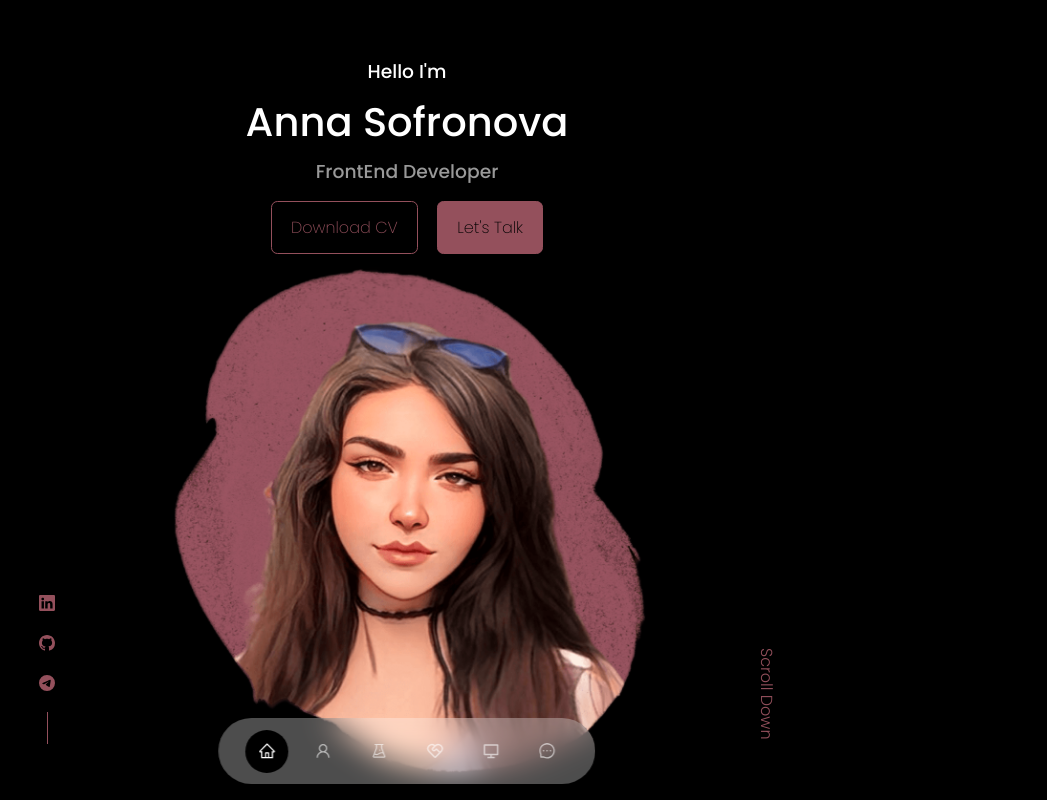
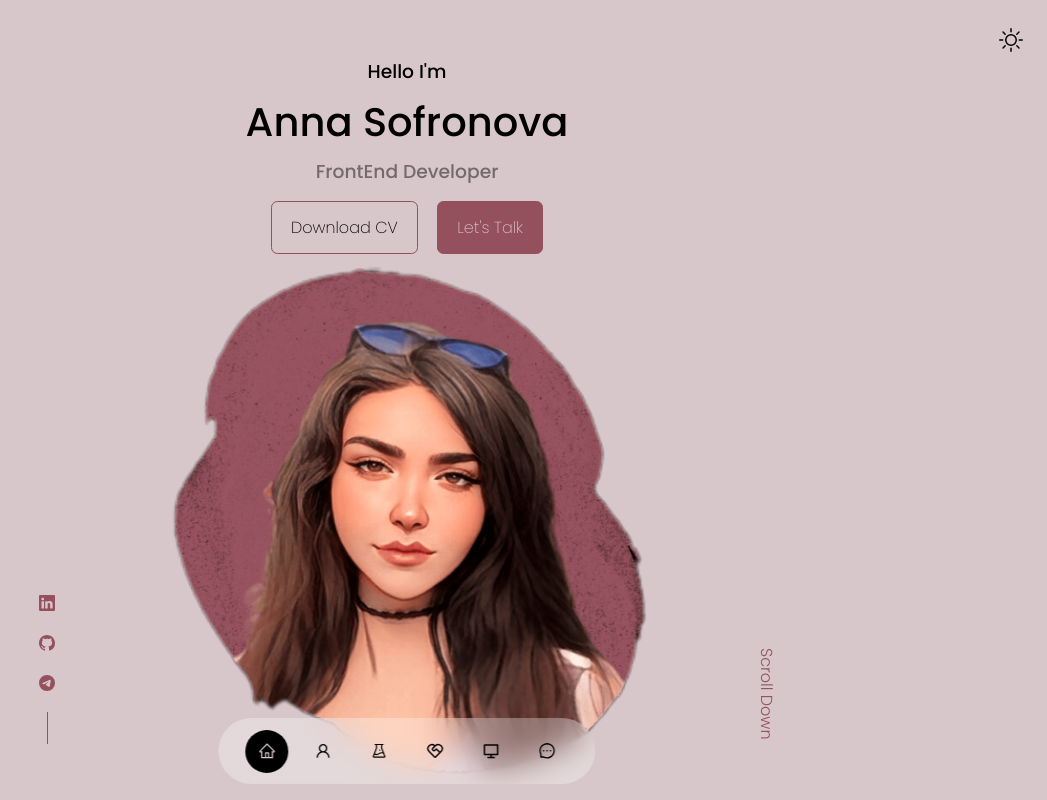
Before and after one commit to zakarialaoui10/anna-sofronova-portfolio, a React (Create React App) app: page / in a window 1280 px wide. Shown: the top 800 px of the page, without its empty margins (233-1280 px from the left). Built offline with nearby package versions, Linux system fonts and the light colour scheme.

Commit message:
Dark / Light mode

```diff
--- a/src/components/About/About.module.scss
+++ b/src/components/About/About.module.scss
@@ -26,6 +26,7 @@
         align-self: start;
         a {
           margin: 1rem auto 0 auto;
+          color: white;
         }
       }
     }
--- a/src/components/Contact/Contact.module.scss
+++ b/src/components/Contact/Contact.module.scss
@@ -25,7 +25,7 @@
           font-size: 1.1rem;
         }
         a {
-          color: var(--color-white);
+          color: var(--color-text);
         }
       }
 
--- a/src/components/Contact/ContactForm/ContactForm.module.scss
+++ b/src/components/Contact/ContactForm/ContactForm.module.scss
@@ -14,7 +14,7 @@ form {
     margin: 1rem auto;
     button {
       padding: 0.5rem 2rem;
-      color: var(--color-white);
+      color: white;
       font-weight: 200;
     }
   }
--- a/src/components/Education/Courses/Courses.module.scss
+++ b/src/components/Education/Courses/Courses.module.scss
@@ -45,7 +45,7 @@
       &:hover {
         span {
           background-color: rgba(0, 0, 0, 0.6);
-          color: var(--color-white);
+          color: white;
           transition: var(--transition);
         }
       }
--- a/src/components/Header/Header.module.scss
+++ b/src/components/Header/Header.module.scss
@@ -1,4 +1,5 @@
 .header {
+  position: relative;
   .container {
     text-align: center;
     position: relative;
@@ -32,6 +33,19 @@
       }
     }
   }
+  .switch {
+    position: absolute;
+    right: 1.5rem;
+    top: 1.5rem;
+    font-size: 1.5rem;
+    color: var(--color-text);
+    cursor: pointer;
+    transition: var(--transition);
+    &:hover {
+      color: var(--color-primary-variant);
+      transform: rotate(20deg) scale(1.02);
+    }
+  }
 }
 
 // ========== Media Queries ==========
@@ -62,5 +76,11 @@
         }
       }
     }
+    .switch {
+      &:hover {
+        color: var(--color-text);
+        transform: none;
+      }
+    }
   }
 }
--- a/src/components/Header/Header.tsx
+++ b/src/components/Header/Header.tsx
@@ -4,8 +4,11 @@ import styles from "./Header.module.scss";
 import MyPhoto from "../../assets/img-home.png";
 import Socials from "./Socials/Socials";
 import CTA from "./CTA/CTA";
+import { useTheme } from "../../hooks/useTheme";
+import { BsMoon, BsSun } from "react-icons/bs";
 
 const Header = () => {
+  const { theme, setTheme } = useTheme();
   return (
     <header className={styles.header} id={"home"}>
       <div className={cn("container", styles.container)}>
@@ -27,6 +30,12 @@ const Header = () => {
           </div>
         </div>
       </div>
+      <div
+        className={styles.switch}
+        onClick={() => setTheme(theme === "light" ? "dark" : "light")}
+      >
+        {theme === "light" ? <BsSun /> : <BsMoon />}
+      </div>
     </header>
   );
 };
--- a/src/components/Navigation/Navigation.module.scss
+++ b/src/components/Navigation/Navigation.module.scss
@@ -15,15 +15,15 @@
     background: transparent;
     padding: 0.8rem;
     display: flex;
-    color: var(--color-light);
+    color: var(--color-text);
     font-size: 1.1rem;
     border-radius: 50%;
     &:hover {
       background-color: var(--color-primary-opacity);
     }
     &.active {
-      background: var(--color-bg);
-      color: var(--color-white);
+      background: var(--color-text);
+      color: var(--color-bg);
     }
   }
 }
--- a/src/components/Portfolio/PortfolioItem/PortfolioItem.module.scss
+++ b/src/components/Portfolio/PortfolioItem/PortfolioItem.module.scss
@@ -7,10 +7,12 @@
     overflow: hidden;
     min-width: 33%;
     min-height: 20%;
+
     img {
       border-radius: 3px;
       width: 100%;
       height: 100%;
+      border: 1px solid black;
       &:hover {
         transform: scale(1.015);
         transition: var(--transition);
@@ -31,7 +33,7 @@
       padding: 0.2rem;
       font-weight: 300;
       &:hover {
-        color: var(--color-white);
+        color: var(--color-text);
         transition: var(--transition);
       }
     }
--- a/src/components/Skills/Skills.module.scss
+++ b/src/components/Skills/Skills.module.scss
@@ -14,7 +14,7 @@
         h3 {
           text-align: center;
           font-weight: 300;
-          background: var(--color-white);
+          background: white;
           border: 1px solid var(--color-primary-opacity);
           color: var(--color-primary);
           padding: 0.2rem 0.5rem;
--- /dev/null
+++ b/src/hooks/useTheme.ts
@@ -0,0 +1,14 @@
+import { useLayoutEffect, useState } from "react";
+
+const isDarkTheme = window?.matchMedia("(prefers-color-scheme: dark)").matches;
+const defaultTheme = isDarkTheme ? "dark" : "light";
+export const useTheme = () => {
+  const [theme, setTheme] = useState(
+    localStorage.getItem("app-theme") || defaultTheme
+  );
+  useLayoutEffect(() => {
+    document.documentElement.setAttribute("data-theme", theme);
+    localStorage.setItem("app-theme", theme);
+  }, [theme]);
+  return { theme, setTheme };
+};
--- a/src/index.scss
+++ b/src/index.scss
@@ -3,18 +3,24 @@
 
 // ========== Variables ==========
 :root {
-  --color-bg: #000000;
   --color-primary: #94505c;
   --color-primary-opacity: rgba(215, 158, 169, 0.8);
   --color-primary-variant: #ffa600;
-  --color-white: #fff;
-  --color-light: rgba(255, 255, 255, 0.6);
-
   --transition: all 400ms ease;
 
   --container-width-lg: 75vw;
   --container-width-md: 86vw;
   --container-width-sm: 90vw;
+}
+html[data-theme="dark"] {
+  --color-bg: #000000;
+  --color-text: #fff;
+  --color-light: rgba(255, 255, 255, 0.6);
+}
+html[data-theme="light"] {
+  --color-bg: #d7c7ca;
+  --color-text: #000000;
+  --color-light: rgba(49, 44, 44, 0.6);
 }
 
 * {
@@ -38,7 +44,7 @@ html {
 
 body {
   background-color: var(--color-bg);
-  color: var(--color-white);
+  color: var(--color-text);
   line-height: 1.7;
   font-weight: 200;
 }
@@ -84,21 +90,21 @@ a {
   color: var(--color-primary);
   transition: var(--transition);
   &:hover {
-    color: var(--color-white);
+    color: var(--color-text);
   }
 }
 
 .btn {
   width: max-content;
   display: inline-block;
-  color: var(--color-primary);
+  color: var(--color-text);
+  border: 1px solid var(--color-primary);
   padding: 0.75rem 1.2rem;
   border-radius: 0.4rem;
   cursor: pointer;
-  border: 1px solid var(--color-primary);
   transition: var(--transition);
   &:hover {
-    background-color: var(--color-white);
+    background-color: var(--color-text);
     color: var(--color-bg);
     border-color: transparent;
   }
@@ -106,10 +112,12 @@ a {
 
 .btn-primary {
   background: var(--color-primary);
+  border: 1px solid var(--color-primary);
   color: var(--color-bg);
 }
 .btn-primary-variant {
   background: var(--color-primary-variant);
+  border: 1px solid var(--color-primary-variant);
   color: var(--color-bg);
 }
 
```
